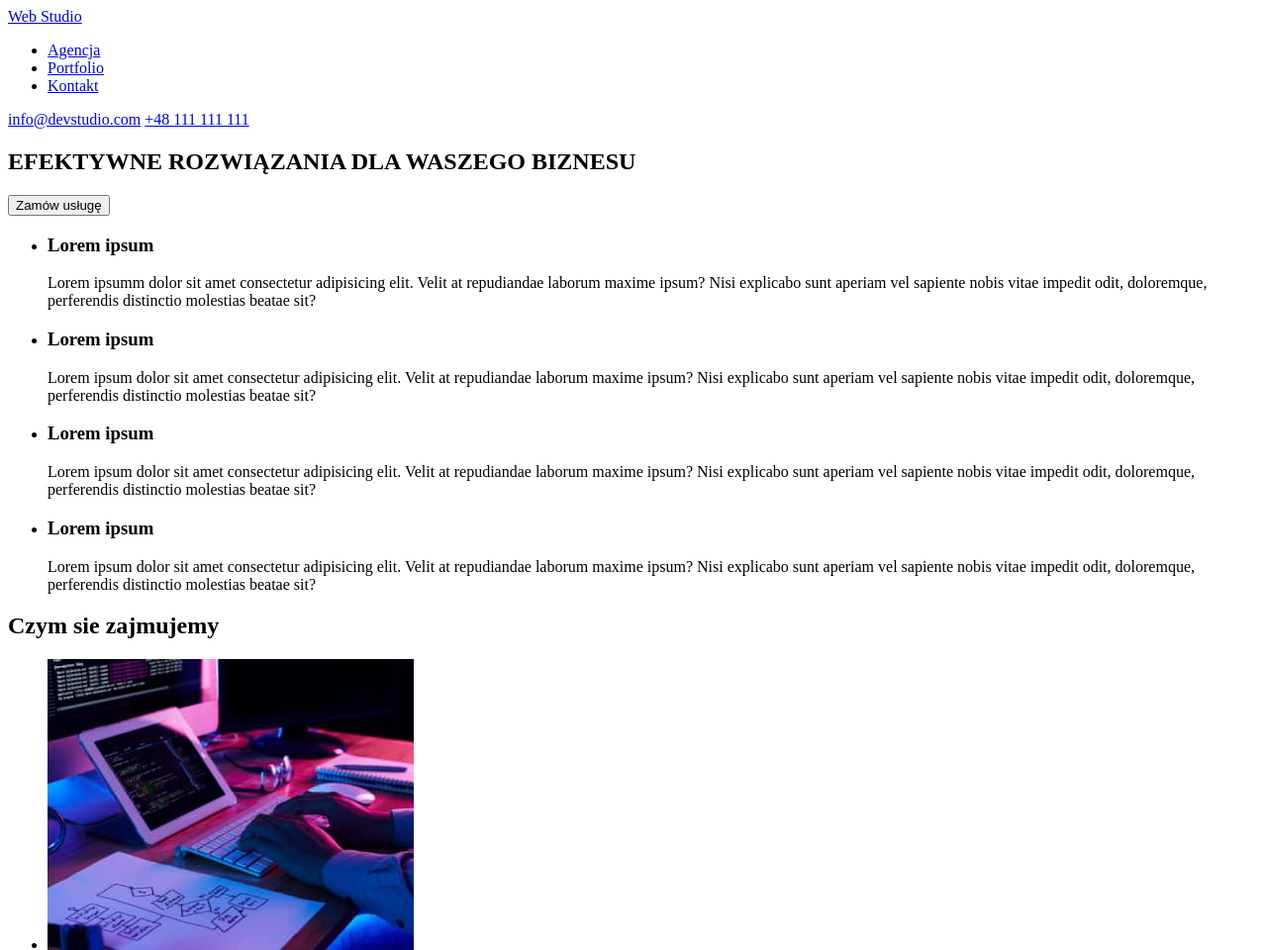
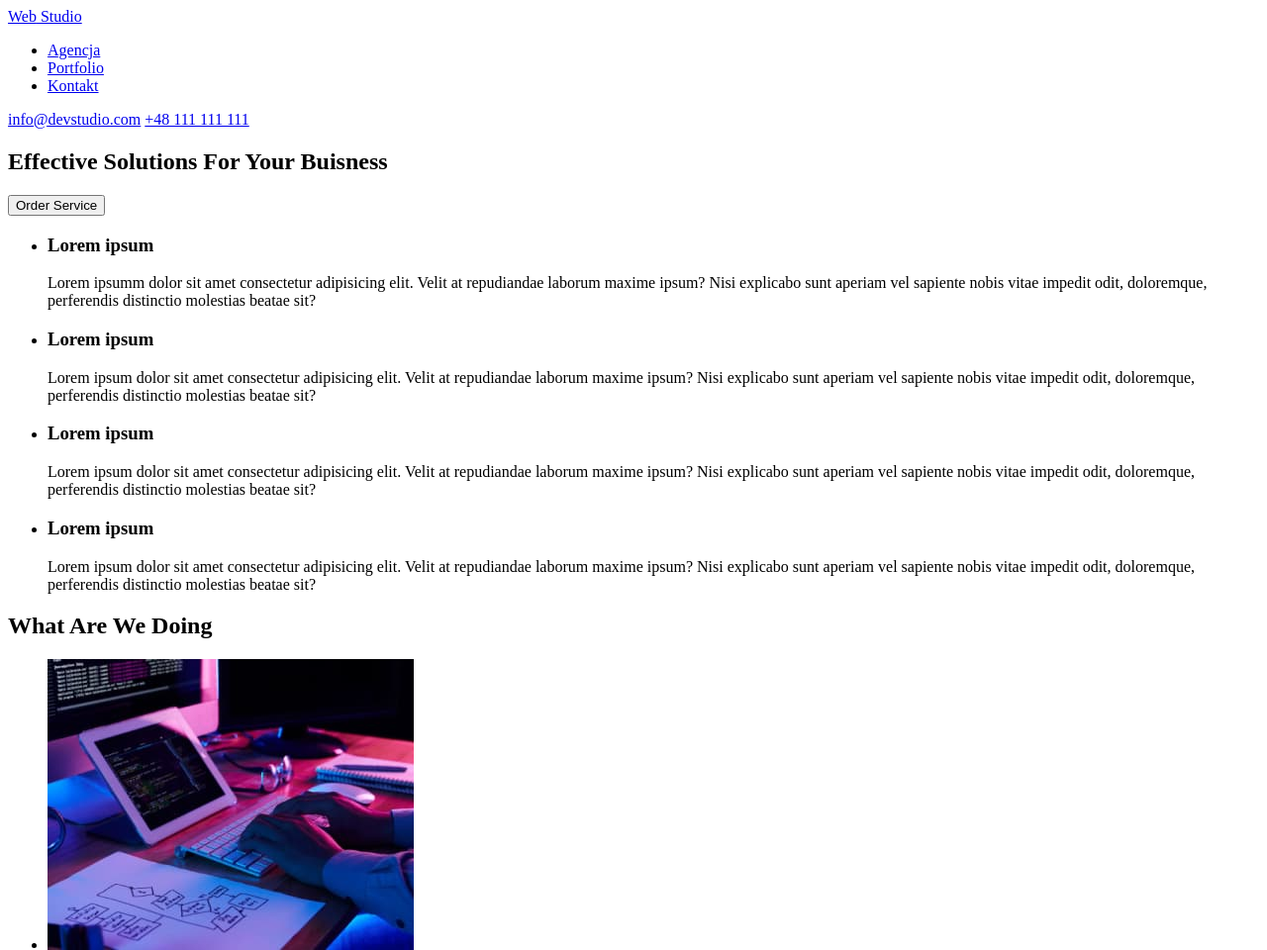
Before and after one commit to WojciechMilkowski/goit-markup-hw-01, a plain HTML site: page index.html in a window 1280 px wide. Shown: the top 960 px of the page at 99% size. Drawn offline with Linux system fonts and the light colour scheme.

Commit message:
translate text

```diff
--- a/index.html
+++ b/index.html
@@ -26,8 +26,8 @@
             <!--Hero-->
             <section>
                 <div>
-                    <h1>EFEKTYWNE ROZWIĄZANIA DLA WASZEGO BIZNESU</h1>
-                    <button type="button">Zamów usługę</button>
+                    <h1>Effective Solutions For Your Buisness</h1>
+                    <button type="button">Order Service</button>
                 </div>
             </section>
             <!--Nasze możliwości-->
@@ -79,7 +79,7 @@
             </section>
             <section>
                 <!--Czym się zajmujemy-->
-                <h2>Czym sie zajmujemy</h2>
+                <h2>What Are We Doing</h2>
                 <ul>
                     <li>
                         <img
@@ -109,7 +109,7 @@
             </section>
             <section>
                 <!--Nasz zespół-->
-                <h2>Nasz zespół</h2>
+                <h2>Our Team</h2>
 
                 <ul>
                     <li>
```
